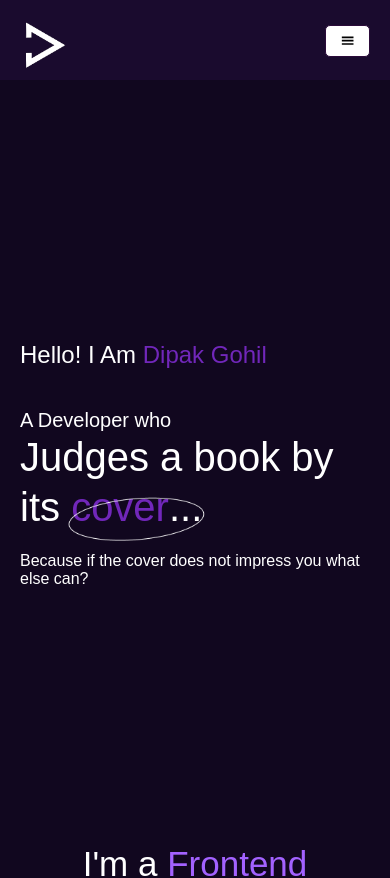
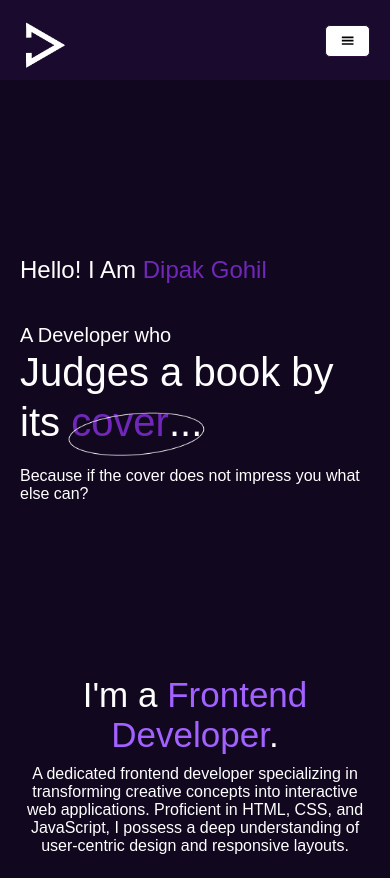
Before and after one commit to DipakGohil007/portfolio-website, a React (Create React App) app: page / in a window 390 px wide. Shown: the top 878 px of the page. Built offline with nearby package versions, Linux system fonts and the light colour scheme; a web font is replaced by a local one.

Commit message:
animation updated

```diff
--- a/src/pages/portfolio/AboutSection/AboutSection.jsx
+++ b/src/pages/portfolio/AboutSection/AboutSection.jsx
@@ -4,7 +4,7 @@ import "./AboutSection.scss";
 const AboutSection = () => {
   return (
     <div className="about-section container">
-      <h2 className="title" data-aos="fade-up">
+      <h2 className="title" data-aos="fade-up" data-aos-delay="900">
         I'm a <span className="highlight">Frontend Developer</span>.
       </h2>
       {/* <p className="desc" data-aos="fade-up" data-aos-delay="150">Currently, I'm a Frontend Developer at Simform,</p> */}
--- a/src/pages/portfolio/IntroSection/IntroSection.scss
+++ b/src/pages/portfolio/IntroSection/IntroSection.scss
@@ -170,4 +170,7 @@
       align-items: flex-start;
     }
   }
+  @media (max-width: 576px) {
+    height: 70vh;
+  }
 }
```
